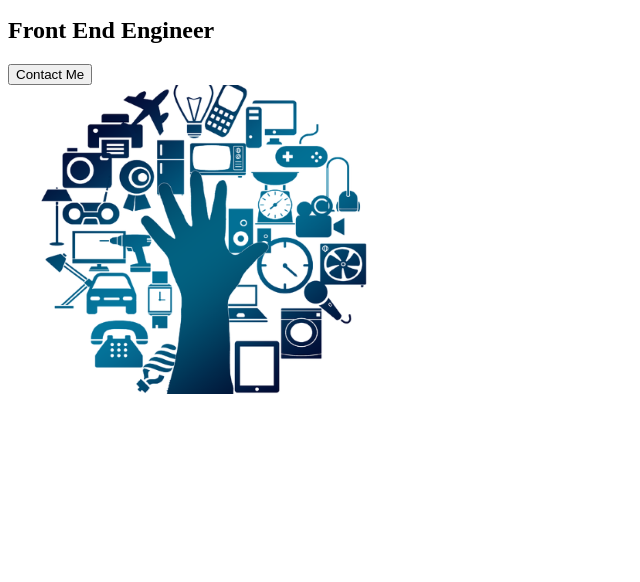
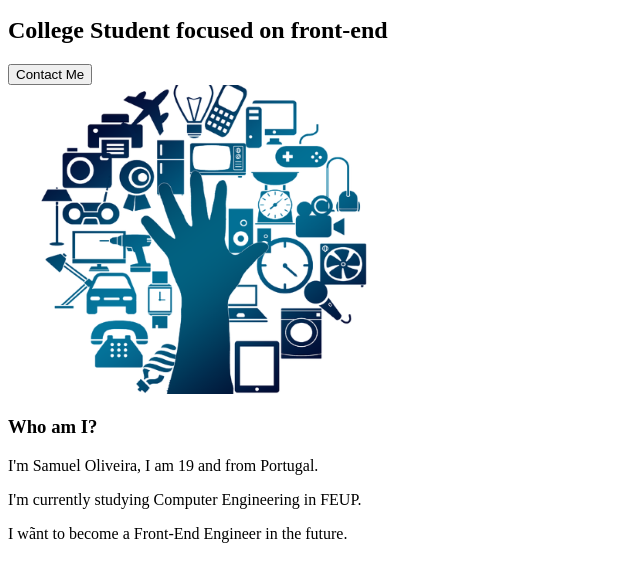
Before and after one commit to samuoliveira13/Personal-Projects, a plain HTML site: page Landing_Page/index.html in a window 1280 px wide. Shown: the part 140-722 px from the top of the page, without its empty margins (0-640 px from the left). Drawn offline with Linux system fonts and the light colour scheme.

Commit message:
Finished main section

```diff
--- a/Landing_Page/index.html
+++ b/Landing_Page/index.html
@@ -10,7 +10,7 @@
 <body>
 
     <header>
-        <img src="logo.png">
+        <img src="logo.png" alt="Logo">
         <nav>
             <a>Home</a>
             <a>About</a>
@@ -23,15 +23,17 @@
         <section>
             <div>
                 <h1>Samuel Oliveira</h1>
-                <h2>Front End Engineer</h2>
+                <h2>College Student focused on front-end</h2>
                 <button>Contact Me</button>
             </div>
-            <img src="tech.png">
+            <img src="tech.png" alt="Tech Image">
         </section>
 
         <section>
-
-
+            <h3>Who am I?</h3>
+            <p>I'm Samuel Oliveira, I am 19 and from Portugal.</p>
+            <p>I'm currently studying Computer Engineering in FEUP.</p>
+            <p>I wãnt to become a Front-End Engineer in the future.</p>
         </section>
 
     </main>
```
